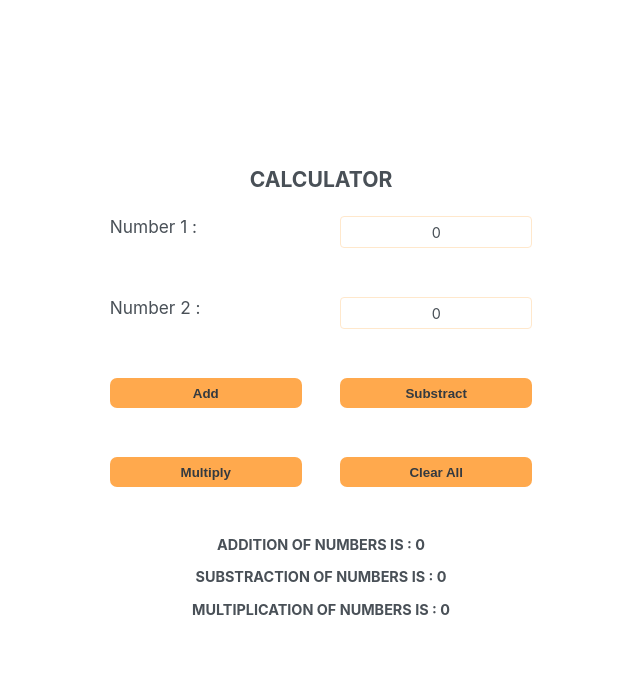
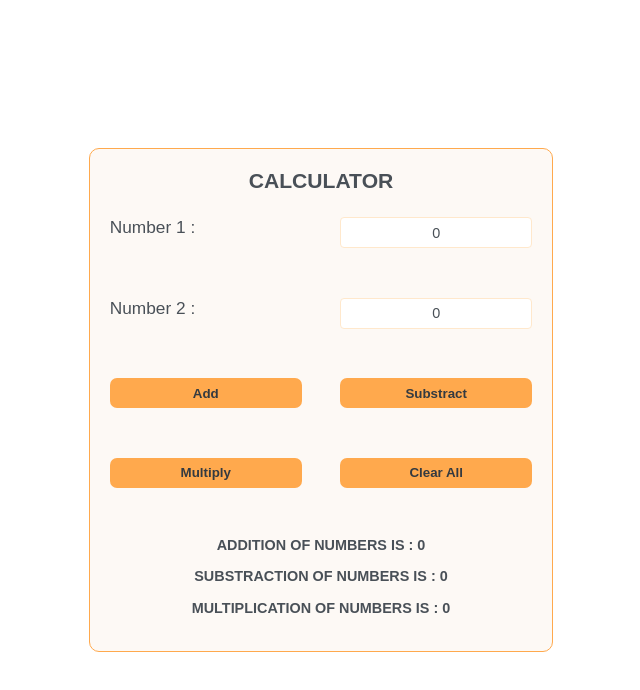
Before and after one commit to swapnilwalhekar/Calculator_, a React (Create React App) app: page / in a window 1280 px wide. Shown: the top 690 px of the page, without its empty margins (319-959 px from the left). Built offline with nearby package versions, Linux system fonts and the light colour scheme.

Commit message:
Css updated

```diff
--- a/src/App.js
+++ b/src/App.js
@@ -37,6 +37,7 @@ export default function App() {
 
   return (
     <>
+      <div className="main-div">
         <h3>Calculator</h3>
         <div className="app">
           <label htmlFor="first-value">Number 1 :</label>
@@ -70,6 +71,7 @@ export default function App() {
         <h4>Addition of numbers is : {addition}</h4>
         <h4>Substraction of numbers is : {substraction}</h4>
         <h4>Multiplication of numbers is : {multiplication}</h4>
+      </div>
     </>
   );
 }
--- a/src/index.css
+++ b/src/index.css
@@ -1,20 +1,19 @@
-:root {
-  --color-lightest: #fff4e6;
-  --color-light: #ffe8cc;
-  --color-medium: #ffa94d;
-  --color-dark: #ff922b;
-}
-
 * {
   margin: 0;
   padding: 0;
   box-sizing: border-box;
 }
 
+.main-div {
+  border: 1px solid #ffa94d;
+  border-radius: 10px;
+  padding: 20px;
+  background: #fdf9f5;
+}
+
 html {
   font-size: 60%;
-  font-family: -apple-system, BlinkMacSystemFont, "Segoe UI", Roboto, Oxygen,
-    Ubuntu, Cantarell, "Open Sans", "Helvetica Neue", sans-serif;
+  font-family: sans-serif;
 }
 
 body {
@@ -34,7 +33,7 @@ body {
 }
 
 .button {
-  background-color: var(--color-medium);
+  background-color: #ffa94d;
   color: #343a40;
   padding: 0.8rem 1.2rem;
   border: none;
@@ -45,7 +44,7 @@ body {
 }
 
 .button:hover {
-  background-color: var(--color-dark);
+  background-color: #ff922b;
 }
 
 
@@ -61,14 +60,14 @@ input {
   font-size: 1.5rem;
   padding: 0.7rem;
   text-align: center;
-  border: 1px solid var(--color-light);
+  border: 1px solid #ffe8cc;
   border-radius: 4px;
   transition: 0.3s;
 }
 
 input:focus {
   outline: none;
-  border: 1px solid var(--color-dark);
+  border: 1px solid #ff922b;
 }
 
 h3 {
```
Lines whose indentation alone changed are shown as unchanged.
